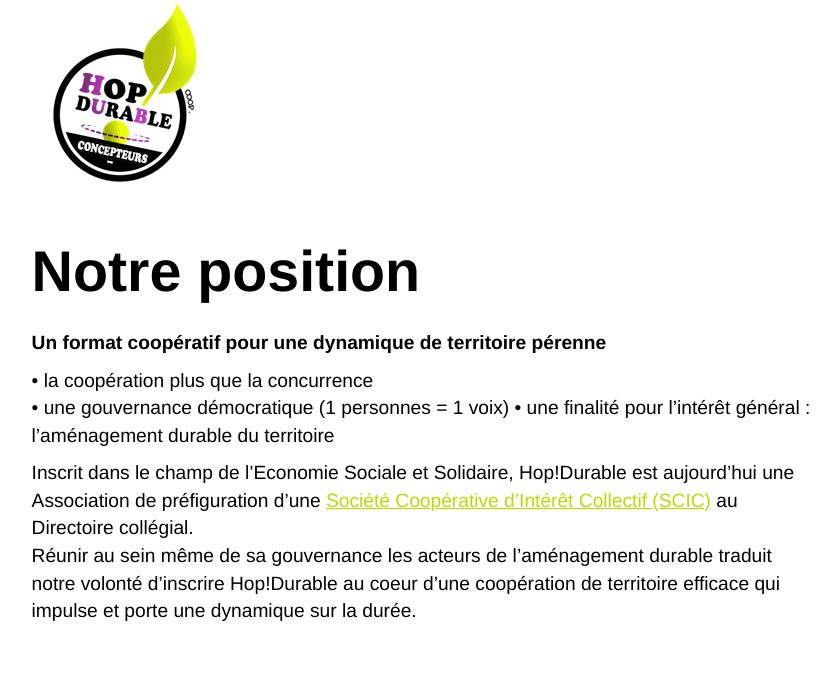
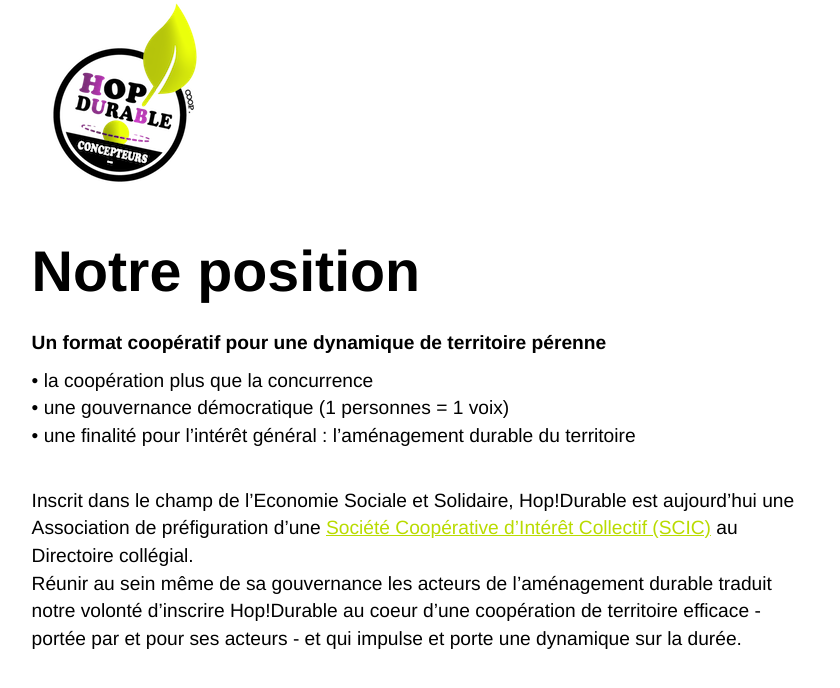
Before and after one commit to pierrenault/hopdurable.github.io, a Jekyll site: the page built from hop-durable-gouvernance.md, in a window 1280 px wide. Shown: the top 688 px of the page, without its empty margins (218-1058 px from the left). Built offline with Jekyll 4.4.1, drawn with Linux system fonts in a browser that asks for light colours.

Commit message:
Update hop-durable-gouvernance.md

```diff
--- a/hop-durable-gouvernance.md
+++ b/hop-durable-gouvernance.md
@@ -10,6 +10,7 @@
 • la coopération plus que la concurrence
 • une gouvernance démocratique  (1 personnes = 1 voix)
 • une finalité pour l’intérêt général : l'aménagement durable du territoire
+<br>
 
 Inscrit dans le champ de l'Economie Sociale et Solidaire, Hop!Durable est aujourd'hui une Association de préfiguration d'une [Société Coopérative d'Intérêt Collectif (SCIC)](http://www.les-scic.coop/export/sites/default/fr/les-scic/_media/documents/docs-juridique/Fiche_prxsentation_Scic_CG_Scop_x2016x.pdf) au Directoire collégial.
-Réunir au sein même de sa gouvernance les acteurs de l'aménagement durable traduit notre volonté d'inscrire Hop!Durable au coeur d'une coopération de territoire efficace qui impulse et porte une dynamique sur la durée.
+Réunir au sein même de sa gouvernance les acteurs de l'aménagement durable traduit notre volonté d'inscrire Hop!Durable au coeur d'une coopération de territoire efficace - portée par et pour ses acteurs - et qui impulse et porte une dynamique sur la durée.
```
